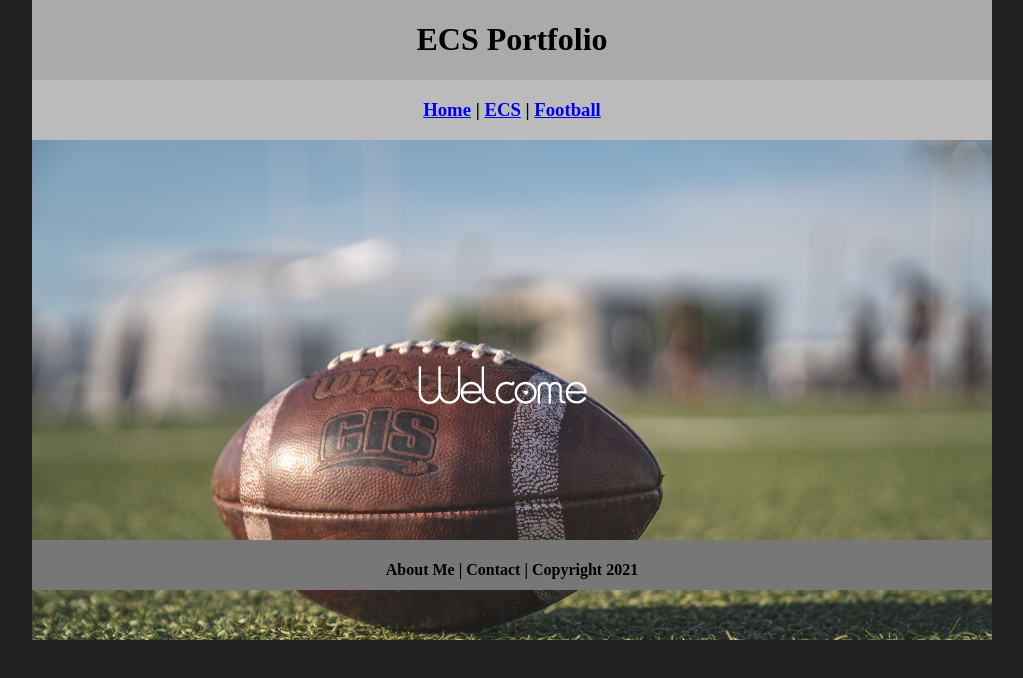
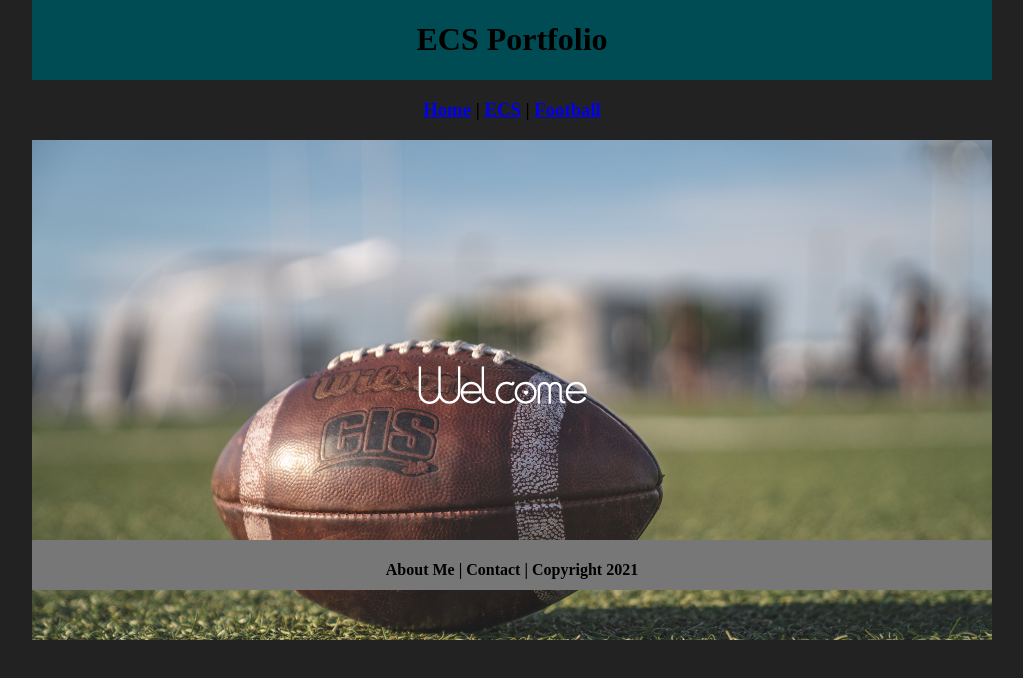
Before and after one commit to Jtoole1/ecoportfolio, a plain HTML site: page index.html in a window 1280 px wide. Shown: the whole page, without its empty margins (128-1151 px from the left). Drawn offline with Linux system fonts and the light colour scheme.

Commit message:
Update myCSS.css

```diff
--- a/myCSS.css
+++ b/myCSS.css
@@ -11,7 +11,7 @@ width: 960px;
 margin: 0 auto;
 }
 .header {
-background: #AAAAAA;
+background: #004c54;
 text-align: center;
 margin: 0px;
 padding: 5;
@@ -20,7 +20,7 @@ width: 100%;
 height: 80px;
 }
 .nav {
-background: #BBBBBB;
+background: #00000;
 margin: 0px;
 padding: 5;
 float: left;
```
